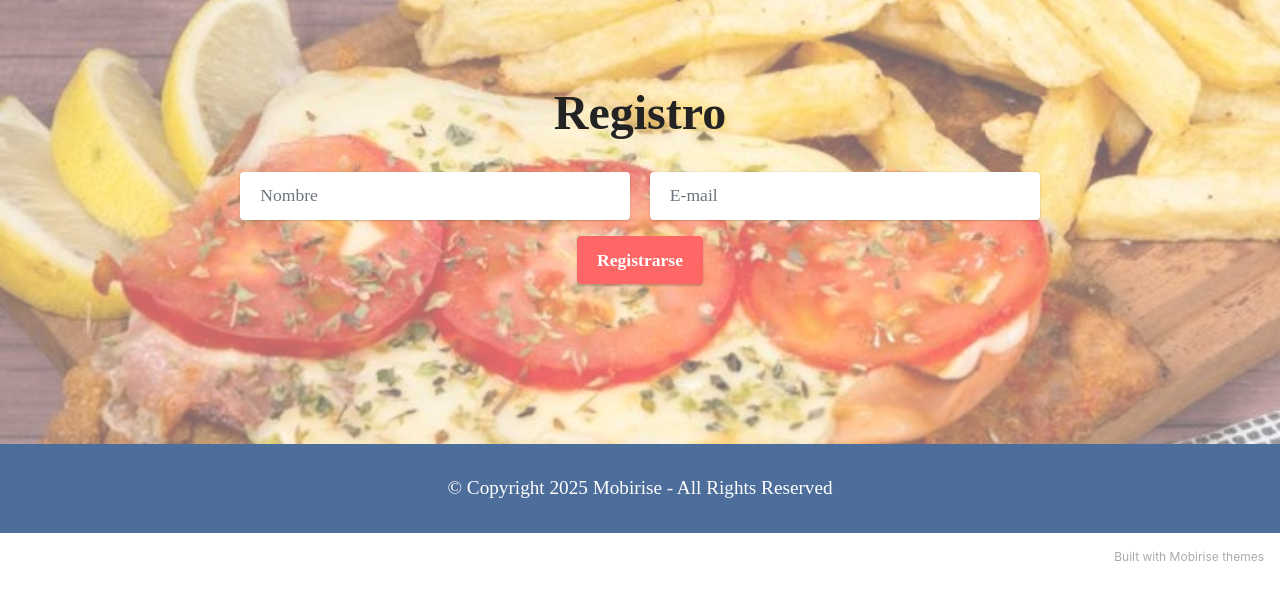
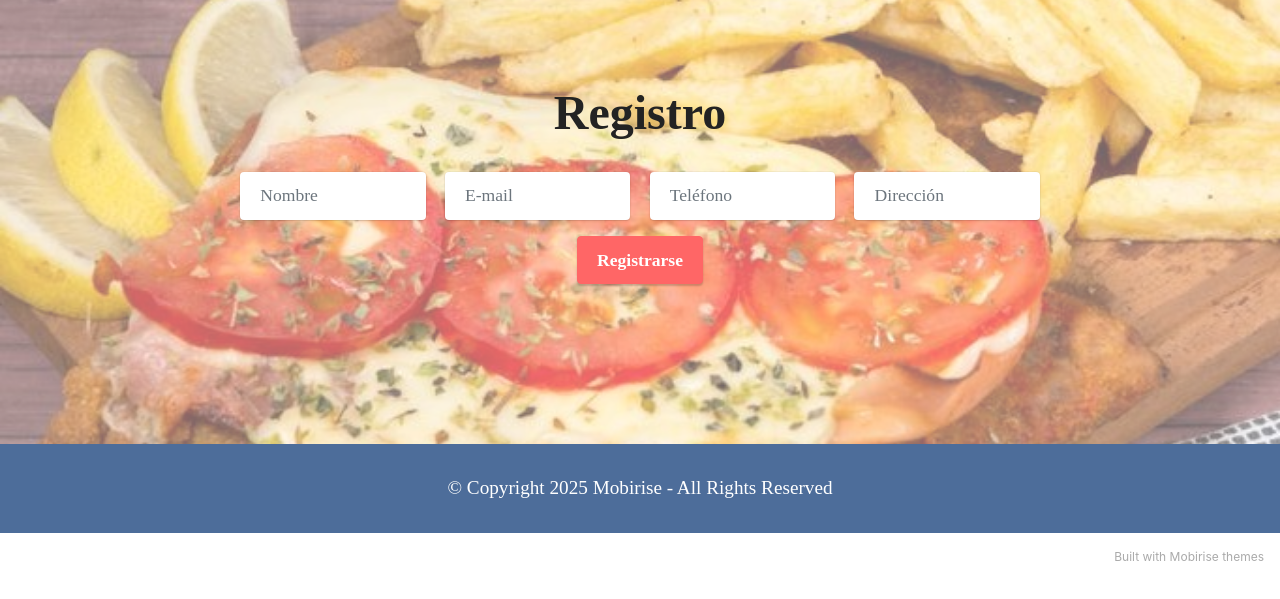
Before and after one commit to sofia-munoz/hia_tp7, a plain HTML site: page resgistro.html in a window 1280 px wide. Shown: the part 73-672 px from the top of the page. Drawn offline with Linux system fonts and the light colour scheme; a web font is replaced by a local one.

Commit message:
Agrego cambios en registro

```diff
--- a/resgistro.html
+++ b/resgistro.html
@@ -93,9 +93,15 @@
                         <div class="col-md col-sm-12 form-group mb-3" data-for="email">
                             <input type="email" name="email" placeholder="E-mail" data-form-field="email" class="form-control" value="" id="email-form5-d">
                         </div>
-
+                        <div class="col-md col-sm-12 form-group mb-3" data-for="telefono">
+                            <input type="tel" name="tel" placeholder="Teléfono" data-form-field="telefono" class="form-control" value="" id="telefono-form5-d">
+                        </div>
+                        <div class="col-md col-sm-12 form-group mb-3" data-for="direccion">
+                            <input type="text" name="emdireccionail" placeholder="Dirección" data-form-field="direccion" class="form-control" value="" id="direccion-form5-d">
+                        </div>
 
                         <div class="col-lg-12 col-md-12 col-sm-12 align-center mbr-section-btn"><button type="submit" class="btn btn-secondary display-4">Registrarse</button></div>
+
                     </div>
                 </form>
             </div>
```
